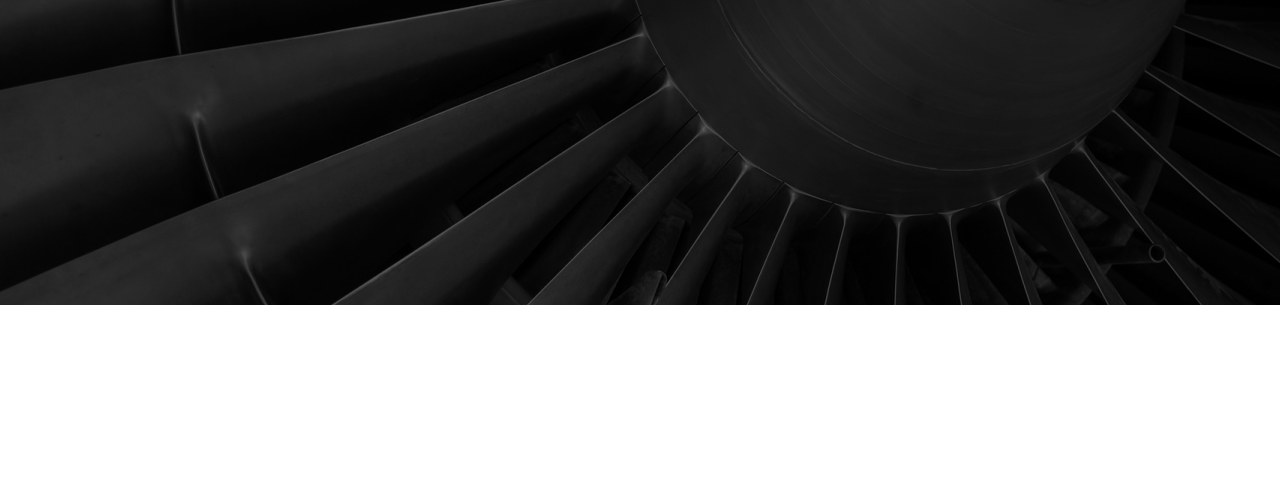
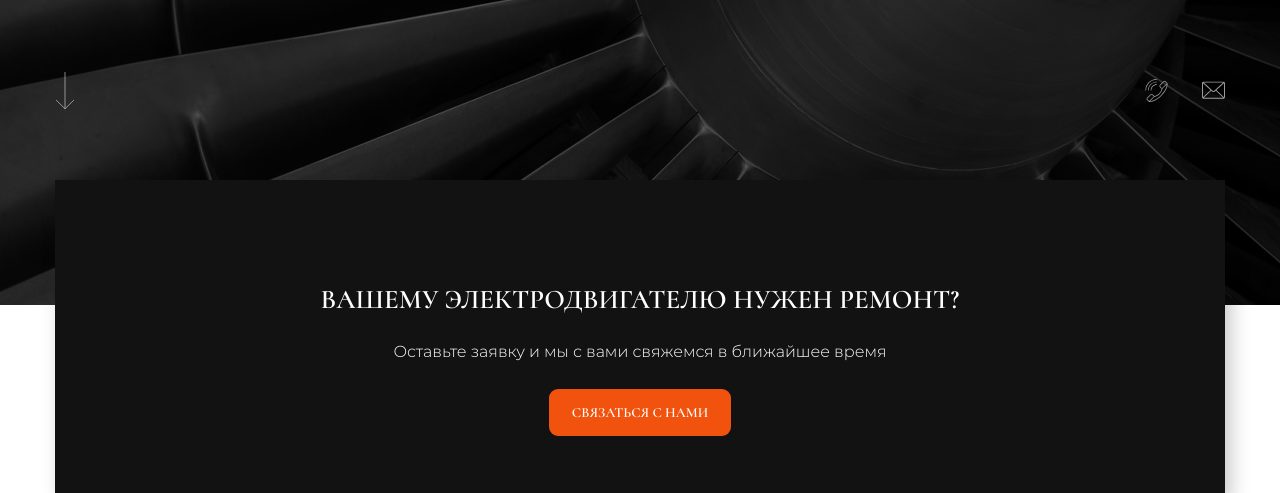
Before and after one commit to gigabot04/energy, a website: page source/index.html in a window 1280 px wide. Shown: the part 445-938 px from the top of the page. Before the commit the page ends 800 px from the top, so only its background shows below. Drawn offline with nearby package versions, Linux system fonts and the light colour scheme; files that its build step writes are made by us from their sources.

Commit message:
секция connect

```diff
--- a/source/index.html
+++ b/source/index.html
@@ -38,7 +38,35 @@
           <h1>ремонт электродвигателей</h1>
           <p>Наша компания готова осуществить, высококачественный, по доступной цене и в установленные сроки, ремонт неисправных агрегатов.</p>
         </fieldset>
-
+      </div>
+      <div class="basic__foo">
+        <a href="#" class="basic__arrow">
+          <svg width="20" height="38" viewBox="0 0 20 38">
+            <use xlink:href="img/sprite.svg#arrow-down"></use>
+          </svg>
+          <span class="visually-hidden">Прокрутить вниз</span>
+        </a>
+        <div class="basic__contact">
+          <a href="tel:89313355625">
+            <svg width="18" height="18" viewBox="0 0 18 18">
+              <use xlink:href="img/sprite.svg#phone"></use>
+            </svg>
+            <span class="visually-hidden">8-(931)-335-56-25</span>
+          </a>
+          <a href="mailto:energo-stab@bk.ru">
+            <svg width="18" height="14" viewBox="0 0 18 14">
+              <use xlink:href="img/sprite.svg#envelope"></use>
+            </svg>
+            <span class="visually-hidden">energo-stab@bk.ru</span>
+          </a>
+        </div>
+      </div>
+    </section>
+    <section class="connect">
+      <div class="connect__wrap">
+        <h2>Вашему электродвигателю нужен ремонт?</h2>
+        <p>Оставьте заявку и мы с вами свяжемся в ближайшее время</p>
+        <a href="#">Cвязаться с нами</a>
       </div>
     </section>
   </main>
--- a/source/sass/blocks/basic.scss
+++ b/source/sass/blocks/basic.scss
@@ -1,7 +1,7 @@
 .basic {
   display: flex;
-  justify-content: center;
   align-items: center;
+  flex-direction: column;
   flex-wrap: wrap;
   background-image: url("../img/turbin-desktop@1x.jpg");
   background-repeat: no-repeat;
@@ -13,19 +13,23 @@
   min-height: 750px;
 
   @media (max-width: $tablet-width) {
-    align-items: flex-start;
-    padding-top: 218px;
+    padding-top: 204px;
+    margin-top: -78px;
+
   }
 
   @media (max-width: $mobile-width) {
-    padding-top: 176px;
+    padding-top: 131px;
+    margin-top: -63px;
+    min-height: 535px;
   }
 
 }
 
 .basic__wrap {
   max-width: 870px;
-  margin-top: -168px;
+  margin-top: 144px;
+  margin-bottom: 75px;
 
   & h1 {
     font-weight: bold;
@@ -72,6 +76,7 @@
   @media (max-width: $tablet-width) {
     max-width: 100%;
     margin-top: 0;
+    margin-bottom: 145px;
 
     & h1 {
       font-size: 45px;
@@ -86,6 +91,8 @@
   }
 
   @media (max-width: $mobile-width) {
+    margin-bottom: 18px;
+
     & h1 {
       font-size: 28px;
       margin-bottom: 19px;
@@ -103,3 +110,24 @@
     }
   }
 }
+
+.basic__foo {
+ max-width: 1200px;
+ width: 100%;
+ padding: 0 15px;
+ display: flex;
+ align-items: center;
+ justify-content: space-between;
+ flex-wrap: wrap;
+}
+
+.basic__contact {
+  & a {
+    margin-left: 30px;
+  }
+
+  & svg {
+    width: 23px;
+    height: 23px;
+  }
+}
--- /dev/null
+++ b/source/sass/blocks/connect.scss
@@ -0,0 +1,77 @@
+.connect {
+  max-width: 1200px;
+  padding: 0 15px;
+  margin: 0 auto;
+  margin-top: -125px;
+
+  @media (max-width: $tablet-width) {
+    padding: 0 34px;
+    width: 100%;
+  }
+
+  @media (max-width: $tablet-width) {
+    padding: 0 11px;
+    margin-top: -70px;
+  }
+}
+
+.connect__wrap {
+  color: $white;
+  width: 100%;
+  min-height: 313px;
+  background-color: $block;
+  display: flex;
+  flex-direction: column;
+  align-items: center;
+  box-shadow: 6px 9px 18px rgba($black, 0.22);
+  padding: 20px 10px;
+
+  & h2 {
+    font-weight: 600;
+    font-size: 27px;
+    line-height: 151%;
+    text-transform: uppercase;
+    margin: 0;
+    margin-top: 80px;
+  }
+
+  & p {
+    font-weight: 300;
+    font-size: 16px;
+    line-height: 180%;
+    margin: 0;
+    margin-top: 17px;
+  }
+
+  & a {
+    font-family: "Cormorant", "Times New Roman", serif;
+    font-weight: 600;
+    font-size: 14px;
+    line-height: 151.5%;
+    text-transform: uppercase;
+    color: $white;
+    padding: 13px 23px;
+    background-color: $orange;
+    border-radius: 9px;
+    margin-top: 22px;
+  }
+
+  @media (max-width: $mobile-width) {
+    text-align: center;
+    min-height: 182px;
+
+    & h2 {
+      font-size: 16px;
+      margin-top: 5px;
+    }
+
+    & p {
+      font-size: 14px;
+      margin-top: 9px;
+    }
+
+    & a {
+      width: 100%;
+    }
+  }
+}
--- a/source/sass/blocks/header.scss
+++ b/source/sass/blocks/header.scss
@@ -85,6 +85,10 @@
         display: flex;
       }
     }
+  }
+
+  @media (max-width: $mobile-width) {
+    width: 100%;
   }
 }
 
--- a/source/sass/style.scss
+++ b/source/sass/style.scss
@@ -4,3 +4,4 @@
 @import "normalize.scss";
 @import "blocks/header.scss";
 @import "blocks/basic.scss";
+@import "blocks/connect.scss";
--- a/source/sass/variables.scss
+++ b/source/sass/variables.scss
@@ -2,6 +2,7 @@ $light-grey: #dddddd;
 $black: #000000;
 $white: #ffffff;
 $orange: #f1520d;
+$block: #121213;
 // Основные брекпоинты
 $tablet-width: 1200px;
 $mobile-width: 767px;
```
Also changed, not shown: build/css/style.css, build/css/styles.min.css, build/index.html, 1 other file.
